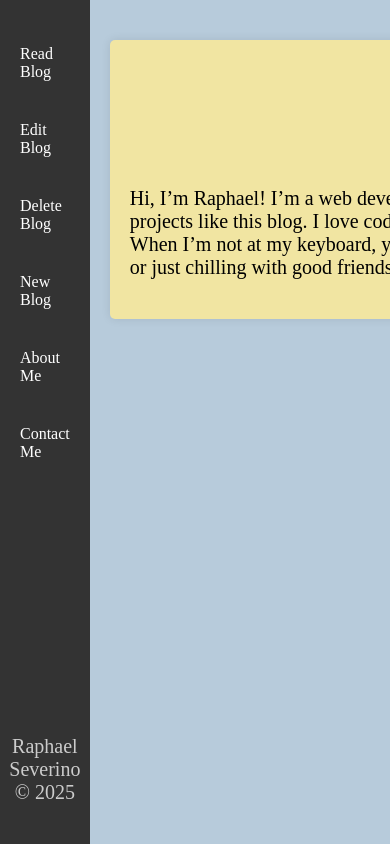
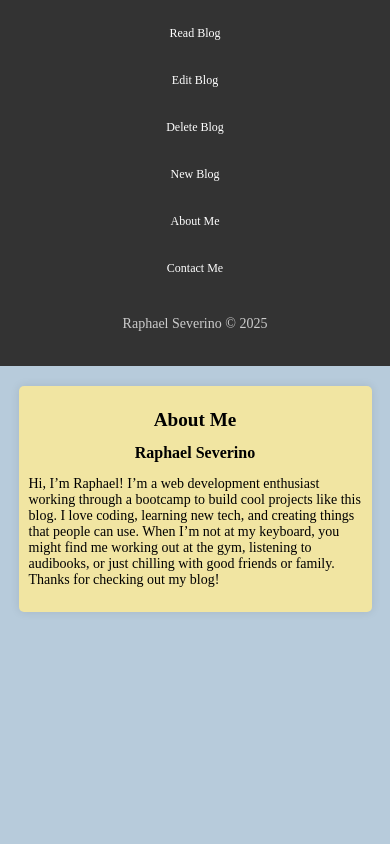
Before and after one commit to ProgrammingRalph/WebBlogProjectDemo, a Node server app: page /about-me in a window 390 px wide; the page is wider, and only the part inside the window is pictured. Run offline with Node 20, Linux system fonts and the light colour scheme.

Commit message:
Update main.css for mobile-friendly design

```diff
--- a/public/styles/main.css
+++ b/public/styles/main.css
@@ -3,27 +3,26 @@
     50% { background-color: rgba(139, 69, 19, 0.4); } /* Warm Brown Tint */
     100% { background-color: rgba(70, 130, 180, 0.4); } /* Back to Blue Gray */
 }
+
 body {
     background-color: rgba(70, 130, 180, 0.4);
-    /* padding: 20px; */
     border-radius: 10px;
-    /* width: 80%; */
-    margin: auto;
-    /* text-align: center; */
+    margin: 0; /* Remove default margin */
     animation: fadeBackground 6s infinite alternate ease-in-out;
-    margin: 0; /* Remove default margin */
 }
-h1{
+
+h1 {
     text-align: center;
 }
 
-h2{
+h2 {
     text-align: center;
 }
 
-p{
+p {
     font-size: 20px;
 }
+
 .page-container {
     display: flex; /* Use flexbox for layout */
     min-height: 100vh; /* Full viewport height */
@@ -89,7 +88,6 @@ p{
     border-radius: 5px; /* Matches form */
     box-shadow: 0 0 10px rgba(0,0,0,0.1); /* Matches form */
     background-color: rgb(241, 229, 162);
-
 }
 
 .form-group {
@@ -147,3 +145,124 @@ input[type="submit"] {
 input[type="submit"]:hover {
     background-color: #45a049;
 }
+
+/* Mobile-Friendly Adjustments */
+@media (max-width: 768px) {
+    /* Stack layout vertically */
+    .page-container {
+        flex-direction: column;
+    }
+
+    /* Full-width sidebar */
+    .sidebar {
+        width: 100%;
+        padding: 10px 0;
+    }
+
+    .sidebar ul {
+        display: flex;
+        flex-wrap: wrap;
+        justify-content: space-around;
+    }
+
+    .sidebar li {
+        margin: 5px;
+    }
+
+    .sidebar a {
+        padding: 10px;
+        font-size: 14px;
+    }
+
+    .sidebar-footer {
+        padding: 10px 0;
+    }
+
+    /* Adjust main content */
+    .main-content {
+        padding: 10px;
+    }
+
+    /* Fluid containers */
+    .form-container,
+    .blog-container {
+        width: 90%;
+        margin: 10px auto;
+        padding: 15px;
+    }
+
+    /* Form adjustments */
+    .form-group {
+        width: 100%; /* Full width on mobile */
+    }
+
+    .blog-group {
+        width: 100%;
+    }
+
+    .submit-group {
+        width: 100%;
+    }
+
+    /* Text sizes */
+    h1 {
+        font-size: 1.5rem;
+    }
+
+    h2 {
+        font-size: 1.2rem;
+    }
+
+    p {
+        font-size: 16px;
+    }
+
+    label {
+        font-size: 14px;
+    }
+
+    input[type="text"],
+    textarea {
+        font-size: 14px;
+    }
+
+    input[type="submit"] {
+        padding: 8px 16px;
+        font-size: 14px;
+    }
+}
+
+@media (max-width: 480px) {
+    /* Stack sidebar links vertically */
+    .sidebar ul {
+        flex-direction: column;
+        align-items: center;
+    }
+
+    .sidebar li {
+        margin: 8px 0;
+    }
+
+    .sidebar a {
+        padding: 8px;
+        font-size: 12px;
+    }
+
+    /* Further text adjustments */
+    h1 {
+        font-size: 1.2rem;
+    }
+
+    h2 {
+        font-size: 1rem;
+    }
+
+    p {
+        font-size: 14px;
+    }
+
+    .form-container,
+    .blog-container {
+        padding: 10px;
+    }
+}
```
